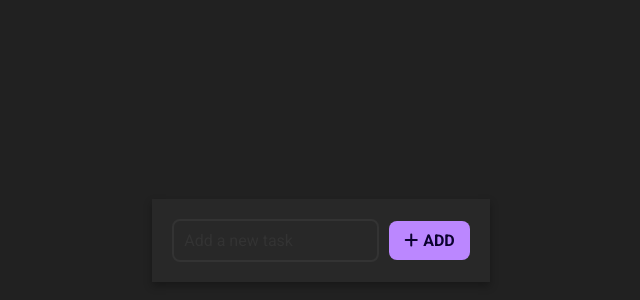
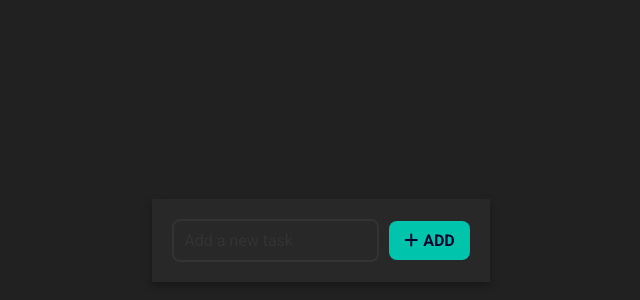
Before and after one commit to andyc90/react-to-do-list, a React (Vite) app: page / in a window 1280 px wide. Shown: the part 160-460 px from the top of the page, without its empty margins (319-959 px from the left). Built offline with nearby package versions, Linux system fonts and the light colour scheme.

Commit message:
changed color scheme

```diff
--- a/src/App.css
+++ b/src/App.css
@@ -3,10 +3,10 @@
   --text-color: #b1b1b1;
   --input-border: #333333;
   --input-placeholder: #333333;
-  --input-focus-border: #bb87ff;
-  --button-bg: #bb87ff;
+  --input-focus-border: #01c4ac;
+  --button-bg: #01c4ac;
   --button-text: #0c0230;
-  --button-bg-hover: #1a171c;
+  --button-bg-hover: #0c0230;
   --task-divider: #333333;
   --task-completed: #333333;
 }
```
